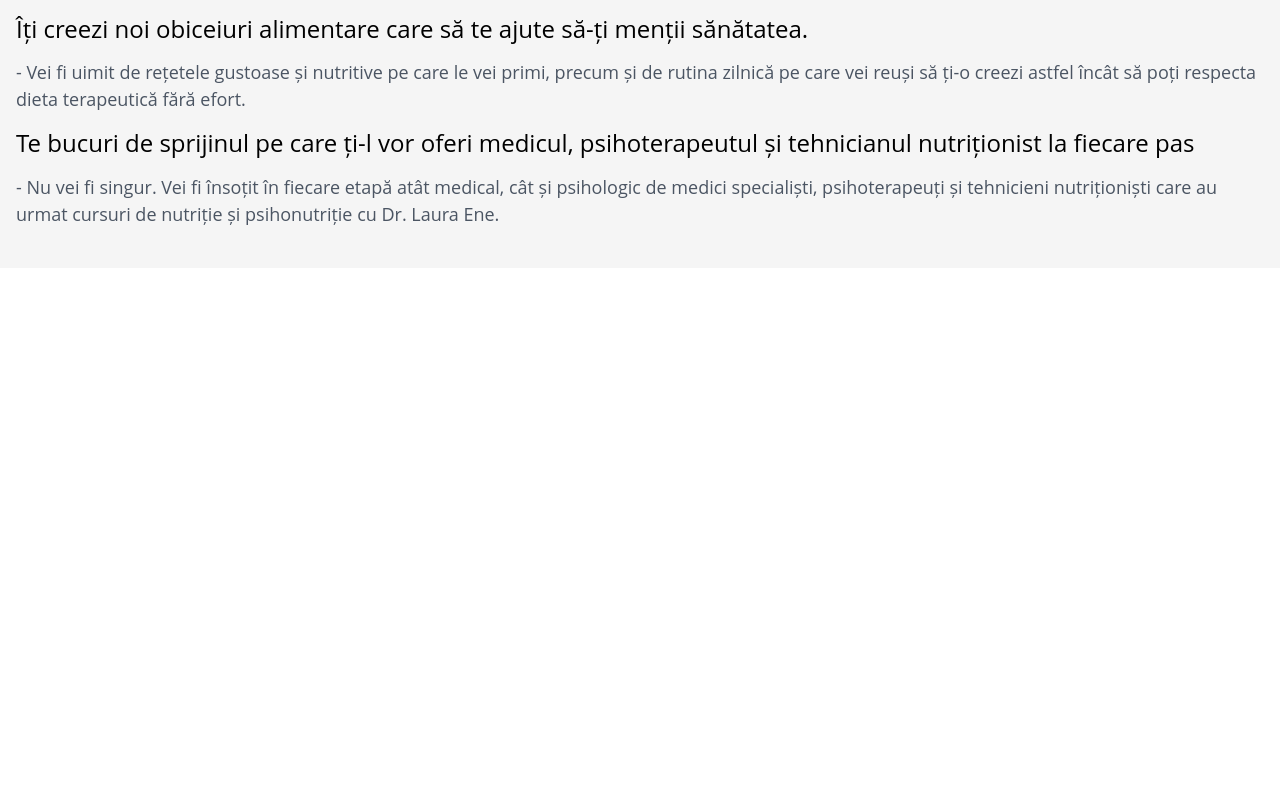
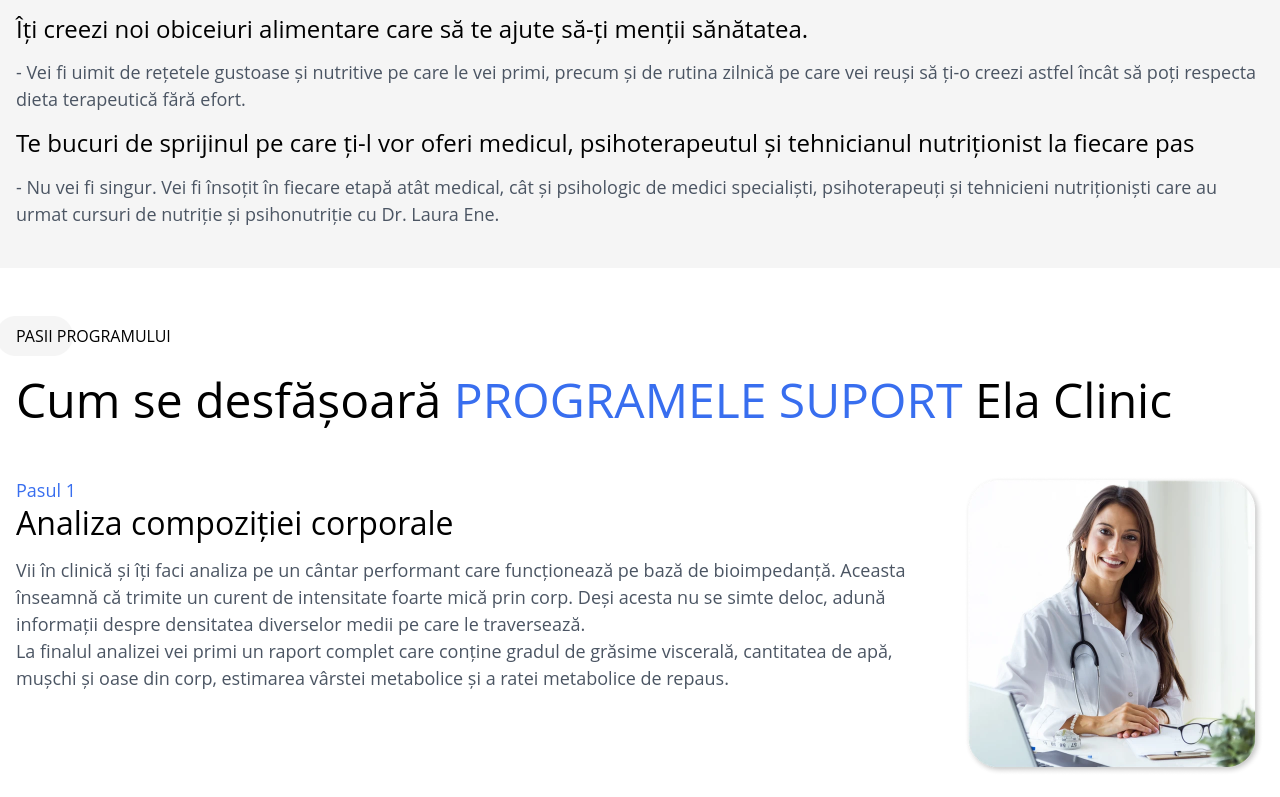
Before and after one commit to dragomirweb/ela.landing.v2, a Next.js app: page / in a window 1280 px wide. Shown: the part 2000-2797 px from the top of the page. Built offline with nearby package versions, Linux system fonts and the light colour scheme.

Commit message:
add static icons

```diff
--- a/components/atoms/Container/Container.tsx
+++ b/components/atoms/Container/Container.tsx
@@ -1,11 +1,12 @@
 import React from 'react'
+import { FunctionComponent, HTMLAttributes } from 'react'
 
-interface IContainerProps extends React.HTMLAttributes<HTMLDivElement> {
+interface IContainerProps extends HTMLAttributes<HTMLDivElement> {
   className?: string
   children: React.ReactNode
 }
 
-const Container: React.FunctionComponent<IContainerProps> = ({
+const Container: FunctionComponent<IContainerProps> = ({
   className = '',
   children,
   ...rest
--- a/components/features/Navigation/components/Mobile/Mobile.tsx
+++ b/components/features/Navigation/components/Mobile/Mobile.tsx
@@ -48,7 +48,18 @@ const Mobile: React.FunctionComponent<IMobileProps> = (props) => {
         className={styles['menu-button']}
         onClick={() => cycleOpen()}
       >
-        <VscThreeBars size="32px" />
+        <svg
+          aria-hidden="true"
+          className="w-7 h-7"
+          role="img"
+          xmlns="http://www.w3.org/2000/svg"
+          viewBox="0 0 448 512"
+        >
+          <path
+            fill="currentColor"
+            d="M16 132h416c8.837 0 16-7.163 16-16V76c0-8.837-7.163-16-16-16H16C7.163 60 0 67.163 0 76v40c0 8.837 7.163 16 16 16zm0 160h416c8.837 0 16-7.163 16-16v-40c0-8.837-7.163-16-16-16H16c-8.837 0-16 7.163-16 16v40c0 8.837 7.163 16 16 16zm0 160h416c8.837 0 16-7.163 16-16v-40c0-8.837-7.163-16-16-16H16c-8.837 0-16 7.163-16 16v40c0 8.837 7.163 16 16 16z"
+          ></path>
+        </svg>
       </button>
       <AnimatePresence>
         {open && (
@@ -64,7 +75,18 @@ const Mobile: React.FunctionComponent<IMobileProps> = (props) => {
                   className="pointer"
                   onClick={() => cycleOpen()}
                 >
-                  <VscChromeClose size="42px" />
+                  <svg
+                    aria-hidden="true"
+                    className="w-10 h-10"
+                    role="img"
+                    xmlns="http://www.w3.org/2000/svg"
+                    viewBox="0 0 320 512"
+                  >
+                    <path
+                      fill="currentColor"
+                      d="M193.94 256L296.5 153.44l21.15-21.15c3.12-3.12 3.12-8.19 0-11.31l-22.63-22.63c-3.12-3.12-8.19-3.12-11.31 0L160 222.06 36.29 98.34c-3.12-3.12-8.19-3.12-11.31 0L2.34 120.97c-3.12 3.12-3.12 8.19 0 11.31L126.06 256 2.34 379.71c-3.12 3.12-3.12 8.19 0 11.31l22.63 22.63c3.12 3.12 8.19 3.12 11.31 0L160 289.94 262.56 392.5l21.15 21.15c3.12 3.12 8.19 3.12 11.31 0l22.63-22.63c3.12-3.12 3.12-8.19 0-11.31L193.94 256z"
+                    ></path>
+                  </svg>
                 </button>
               </div>
               <motion.div
--- a/components/features/Navigation/components/SocialLinks/SocialLinks.tsx
+++ b/components/features/Navigation/components/SocialLinks/SocialLinks.tsx
@@ -1,6 +1,5 @@
 import React from 'react'
 import Link from 'next/link'
-import { FaFacebookSquare, FaInstagram } from 'react-icons/fa'
 
 interface ISocialLinksProps {
   size?: string
@@ -18,14 +17,38 @@ const SocialLinks: React.FunctionComponent<ISocialLinksProps> = ({
             passHref
           >
             <a aria-label="facebook page" className="flex items-center h-full">
-              <FaFacebookSquare size={size} />
+              <svg
+                aria-hidden="true"
+                focusable="false"
+                className="w-7 h-7"
+                role="img"
+                xmlns="http://www.w3.org/2000/svg"
+                viewBox="0 0 448 512"
+              >
+                <path
+                  fill="currentColor"
+                  d="M400 32H48A48 48 0 0 0 0 80v352a48 48 0 0 0 48 48h137.25V327.69h-63V256h63v-54.64c0-62.15 37-96.48 93.67-96.48 27.14 0 55.52 4.84 55.52 4.84v61h-31.27c-30.81 0-40.42 19.12-40.42 38.73V256h68.78l-11 71.69h-57.78V480H400a48 48 0 0 0 48-48V80a48 48 0 0 0-48-48z"
+                ></path>
+              </svg>
             </a>
           </Link>
         </div>
         <div className="flex h-full">
           <Link href="https://www.instagram.com/elaclinic.ro/" passHref>
             <a aria-label="facebook page" className="flex items-center h-full">
-              <FaInstagram size={size} />
+              <svg
+                aria-hidden="true"
+                focusable="false"
+                className="w-7 h-7"
+                role="img"
+                xmlns="http://www.w3.org/2000/svg"
+                viewBox="0 0 448 512"
+              >
+                <path
+                  fill="currentColor"
+                  d="M224.1 141c-63.6 0-114.9 51.3-114.9 114.9s51.3 114.9 114.9 114.9S339 319.5 339 255.9 287.7 141 224.1 141zm0 189.6c-41.1 0-74.7-33.5-74.7-74.7s33.5-74.7 74.7-74.7 74.7 33.5 74.7 74.7-33.6 74.7-74.7 74.7zm146.4-194.3c0 14.9-12 26.8-26.8 26.8-14.9 0-26.8-12-26.8-26.8s12-26.8 26.8-26.8 26.8 12 26.8 26.8zm76.1 27.2c-1.7-35.9-9.9-67.7-36.2-93.9-26.2-26.2-58-34.4-93.9-36.2-37-2.1-147.9-2.1-184.9 0-35.8 1.7-67.6 9.9-93.9 36.1s-34.4 58-36.2 93.9c-2.1 37-2.1 147.9 0 184.9 1.7 35.9 9.9 67.7 36.2 93.9s58 34.4 93.9 36.2c37 2.1 147.9 2.1 184.9 0 35.9-1.7 67.7-9.9 93.9-36.2 26.2-26.2 34.4-58 36.2-93.9 2.1-37 2.1-147.8 0-184.8zM398.8 388c-7.8 19.6-22.9 34.7-42.6 42.6-29.5 11.7-99.5 9-132.1 9s-102.7 2.6-132.1-9c-19.6-7.8-34.7-22.9-42.6-42.6-11.7-29.5-9-99.5-9-132.1s-2.6-102.7 9-132.1c7.8-19.6 22.9-34.7 42.6-42.6 29.5-11.7 99.5-9 132.1-9s102.7-2.6 132.1 9c19.6 7.8 34.7 22.9 42.6 42.6 11.7 29.5 9 99.5 9 132.1s2.7 102.7-9 132.1z"
+                ></path>
+              </svg>
             </a>
           </Link>
         </div>
--- a/components/features/Sections/RegainYourHealth/RegainYourHealth.tsx
+++ b/components/features/Sections/RegainYourHealth/RegainYourHealth.tsx
@@ -1,7 +1,6 @@
 import * as React from 'react'
 
 import { Container, FancyTitle, Heading, Paragraph } from '@atoms'
-import styles from './RegainYourHealth.module.scss'
 
 const RegainYourHealth: React.FunctionComponent = () => {
   return (
--- /dev/null
+++ b/components/features/Sections/Steps/Steps.tsx
@@ -0,0 +1,42 @@
+import * as React from 'react'
+
+import { Container, FancyTitle, Heading, Paragraph } from '@atoms'
+import { Step } from '@molecules'
+
+const Steps: React.FunctionComponent = () => {
+  return (
+    <Container id="pasi" className="py-10 scroll-mt-24">
+      <div className="flex flex-col gap-2">
+        <FancyTitle variant="gray">PASII PROGRAMULUI</FancyTitle>
+        <Heading tag="h2">
+          Cum se desfășoară{' '}
+          <span className="text-brand-500 uppercase">programele suport</span>{' '}
+          Ela Clinic
+        </Heading>
+        <Step
+          className="mt-10"
+          step="Pasul 1"
+          heading="Analiza compoziției corporale"
+          imgPath="/assets/images/pasi/analiza_compozitiei_corporale.webp"
+          alt="Analiza compozitiei corporale"
+          align="left"
+        >
+          <Paragraph>
+            Vii în clinică și îți faci analiza pe un cântar performant care
+            funcționează pe bază de bioimpedanță. Aceasta înseamnă că trimite un
+            curent de intensitate foarte mică prin corp. Deși acesta nu se simte
+            deloc, adună informații despre densitatea diverselor medii pe care
+            le traversează.
+          </Paragraph>
+          <Paragraph>
+            La finalul analizei vei primi un raport complet care conține gradul
+            de grăsime viscerală, cantitatea de apă, mușchi și oase din corp,
+            estimarea vârstei metabolice și a ratei metabolice de repaus.
+          </Paragraph>
+        </Step>
+      </div>
+    </Container>
+  )
+}
+
+export default Steps
--- a/components/features/Sections/index.ts
+++ b/components/features/Sections/index.ts
@@ -1,2 +1,3 @@
 export { default as RegainYourHealth } from './RegainYourHealth/RegainYourHealth'
 export { default as Benefits } from './Benefits/Benefits'
+export { default as Steps } from './Steps/Steps'
--- /dev/null
+++ b/components/molecules/Step/Step.tsx
@@ -0,0 +1,54 @@
+import * as React from 'react'
+import { FunctionComponent, HTMLAttributes } from 'react'
+
+import { ElaImage, Heading } from '@atoms'
+
+interface IStepProps extends HTMLAttributes<HTMLDivElement> {
+  step: string
+  heading: string
+  imgPath: string
+  alt: string
+  align?: 'left' | 'right'
+}
+
+const Step: FunctionComponent<IStepProps> = ({
+  step,
+  heading,
+  children,
+  className,
+  imgPath,
+  alt,
+  align = 'left',
+  ...rest
+}) => {
+  return (
+    <div className={`grid grid-cols-12 gap-4 ${className}`} {...rest}>
+      <div
+        className={`flex w-full items-center justify-items-center
+                  tablet:col-span-12 desktop:col-span-3 order-last ${
+                    align === 'left'
+                      ? 'desktop:order-last'
+                      : 'desktop:order-first'
+                  }`}
+      >
+        <ElaImage
+          className="mx-auto"
+          src={imgPath}
+          alt={alt}
+          layout="intrinsic"
+          width={450}
+          height={450}
+        ></ElaImage>
+      </div>
+      <div className="flex flex-col tablet:col-span-12 desktop:col-span-9">
+        <span className="text-brand-500 text-lg">{step}</span>
+        <Heading className="mb-4" tag="h4">
+          {heading}
+        </Heading>
+        {children}
+      </div>
+    </div>
+  )
+}
+
+export default Step
--- /dev/null
+++ b/components/molecules/index.ts
@@ -0,0 +1 @@
+export { default as Step } from './Step/Step'
--- a/package.json
+++ b/package.json
@@ -15,18 +15,19 @@
     "nodemailer": "^6.7.2",
     "react": "17.0.2",
     "react-dom": "17.0.2",
-    "react-icons": "^4.3.1",
     "rfs": "^9.0.6",
     "sass": "^1.48.0"
   },
   "devDependencies": {
     "@types/node": "17.0.8",
     "@types/nodemailer": "^6",
+    "@types/prettier": "^2",
     "@types/react": "17.0.38",
     "autoprefixer": "^10.4.2",
     "eslint": "8.6.0",
     "eslint-config-next": "12.0.8",
     "postcss": "^8.4.5",
+    "prettier": "^2.5.1",
     "tailwindcss": "^3.0.13",
     "typescript": "4.5.4"
   }
--- a/pages/index.tsx
+++ b/pages/index.tsx
@@ -3,7 +3,7 @@ import Head from 'next/head'
 
 import { Container } from '@atoms'
 import { Navigation, Hero } from '@features'
-import { RegainYourHealth, Benefits } from '@/features/Sections'
+import { RegainYourHealth, Benefits, Steps } from '@/features/Sections'
 
 const Home: NextPage = () => {
   return (
@@ -17,6 +17,7 @@ const Home: NextPage = () => {
       <main>
         <RegainYourHealth />
         <Benefits />
+        <Steps />
       </main>
       <Container className="test">
         <div className="mt-96 pt-96" id="programare">
```
Also changed, not shown: components/features/Sections/RegainYourHealth/RegainYourHealth.module.scss (deleted, +0 -14 lines).
